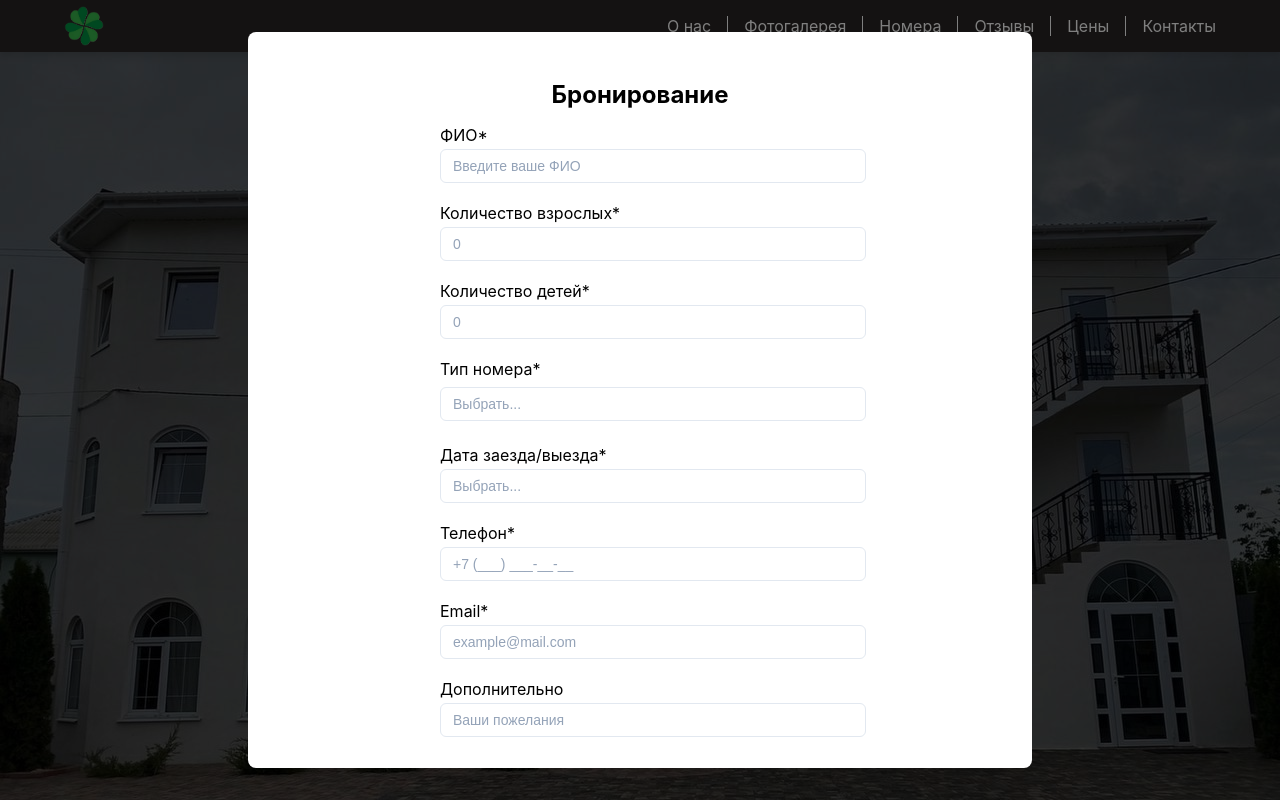
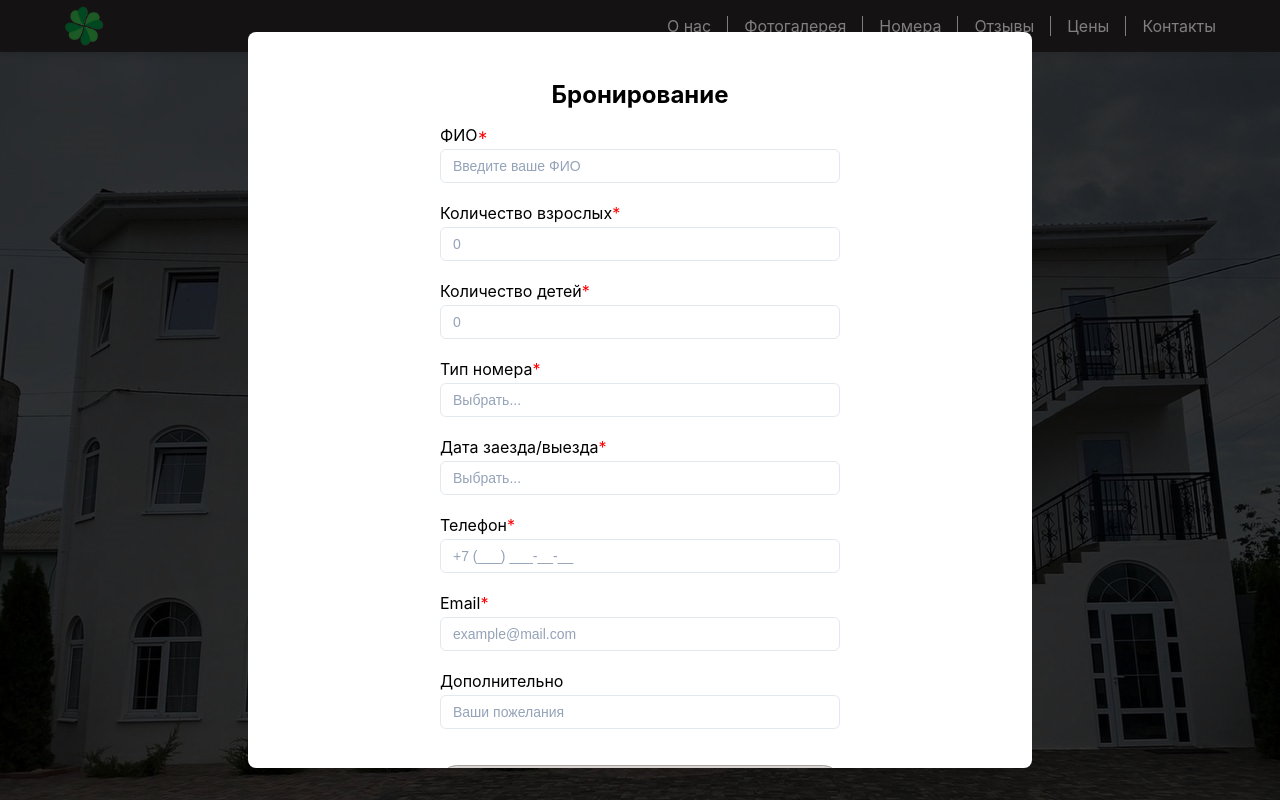
Before and after one commit to IgorPasichnik/Guest-Home, a React (Create React App) app: page / in a window 1280 px wide. Both pictures are taken after a click on the button "Забронировать". Shown: the top 800 px of the page. Built offline with nearby package versions, Linux system fonts and the light colour scheme; a web font is replaced by a local one.

Commit message:
logics form

```diff
--- a/src/UI/input/Input.module.scss
+++ b/src/UI/input/Input.module.scss
@@ -1,12 +1,10 @@
 .inputContainer {
+  width: 100%;
   padding: 0.25rem 0;
-  width: 100%;
-  max-width: 400px;
-  min-width: 400px;
 }
 
 .inputField {
-  width: 100%;
+  width: 93.5%;
   background-color: transparent;
   color: #475569;
   font-size: 0.875rem;
@@ -29,3 +27,7 @@
     border-color: #d4edd9;
   }
 }
+
+.error {
+  border: 1px solid red;
+}
--- a/src/UI/input/index.tsx
+++ b/src/UI/input/index.tsx
@@ -9,6 +9,7 @@ type MyInputProps = {
   readOnly?: boolean;
   placeholder?: string;
   maxLength?: number;
+  error?: boolean;
 };
 
 const MyInput: React.FC<MyInputProps> = ({
@@ -19,11 +20,12 @@ const MyInput: React.FC<MyInputProps> = ({
   readOnly,
   placeholder,
   maxLength,
+  error,
 }) => {
   return (
     <div className={Styles.inputContainer}>
       <input
-        className={Styles.inputField}
+        className={`${Styles.inputField} ${error ? Styles.error : ""}`.trim()}
         type={type}
         value={value}
         readOnly={readOnly}
--- a/src/UI/modal/Modal.module.scss
+++ b/src/UI/modal/Modal.module.scss
@@ -1,4 +1,5 @@
 .modalOverlay {
+  text-align: left;
   z-index: 999;
   position: fixed;
   top: 0;
@@ -24,7 +25,6 @@
 }
 
 .modalContent {
-  text-align: left;
   background-color: white;
   padding: 3rem 12rem;
   border-radius: 0.5rem;
@@ -37,6 +37,10 @@
   h1 {
     text-align: center;
     font-size: 1.5rem;
+    margin: 0;
+  }
+
+  p {
     margin: 0;
   }
 
@@ -62,18 +66,21 @@
   }
 
   .msgDone {
-    align-items: center;
+    height: 30px !important;
+    color: #166534;
     display: flex;
     justify-content: center;
+    align-items: center;
   }
 
   .msgErr {
+    height: 30px !important;
     color: red;
     display: flex;
     justify-content: center;
   }
 
-  .msg {
-    height: 28px;
+  .msgNone {
+    height: 30px !important;
   }
 }
--- a/src/UI/modal/calendar/index.tsx
+++ b/src/UI/modal/calendar/index.tsx
@@ -10,11 +10,18 @@ type Value = ValuePiece | [ValuePiece, ValuePiece];
 interface MyCalendarProps {
   value: string;
   onChange: (value: string) => void;
+  inputsHighlighted: boolean;
+  date: string;
 }
 
-const MyCalendar: React.FC<MyCalendarProps> = ({ value, onChange }) => {
+const MyCalendar: React.FC<MyCalendarProps> = ({
+  value,
+  onChange,
+  inputsHighlighted,
+  date,
+}) => {
   const [range, setRange] = useState<[Date | null, Date | null]>([null, null]);
-  const [hoveredDate, setHoveredDate] = useState<Date | null>(null); // Дата под курсором
+  const [hoveredDate, setHoveredDate] = useState<Date | null>(null);
   const [inputValue, setInputValue] = useState<string>("");
   const [isCalendarOpen, setIsCalendarOpen] = useState(false);
   const calendarRef = useRef<HTMLDivElement>(null);
@@ -23,16 +30,17 @@ const MyCalendar: React.FC<MyCalendarProps> = ({ value, onChange }) => {
     if (Array.isArray(value)) {
       const [start, end] = value as [Date, Date];
       setRange([start, end]);
-      setHoveredDate(null); // Сбрасываем `hoveredDate`
+      setHoveredDate(null);
 
-      // Форматируем дату в "DD.MM"
       const formatDate = (date: Date) => {
         const day = date.getDate().toString().padStart(2, "0");
         const month = (date.getMonth() + 1).toString().padStart(2, "0");
         return `${day}.${month}`;
       };
 
-      setInputValue(`${formatDate(start)} - ${formatDate(end)}`);
+      const formattedDate = `${formatDate(start)} - ${formatDate(end)}`;
+      setInputValue(formattedDate);
+      onChange(formattedDate);
       setIsCalendarOpen(false);
     }
   };
@@ -68,6 +76,7 @@ const MyCalendar: React.FC<MyCalendarProps> = ({ value, onChange }) => {
         readOnly={true}
         onClick={handleInputClick}
         placeholder="Выбрать..."
+        error={inputsHighlighted && !date}
       />
       {isCalendarOpen && (
         <div
@@ -117,7 +126,7 @@ const MyCalendar: React.FC<MyCalendarProps> = ({ value, onChange }) => {
             }}
             tileDisabled={({ date }) => {
               const month = date.getMonth();
-              return month < 4 || month > 8; // Отключаем даты с октября по апрель
+              return month < 4 || month > 8;
             }}
             tileContent={({ date }) => (
               <div onMouseEnter={() => handleMouseEnter(date)}></div>
--- a/src/UI/modal/index.tsx
+++ b/src/UI/modal/index.tsx
@@ -28,7 +28,6 @@ const Modal: React.FC<ModalProps> = ({ active, setActive }) => {
   const isFormValid =
     name !== "" &&
     email !== "" &&
-    message !== "" &&
     phoneNumber !== "" &&
     adults !== "" &&
     children !== "" &&
@@ -58,25 +57,35 @@ const Modal: React.FC<ModalProps> = ({ active, setActive }) => {
         date,
       };
       try {
-        const response = await fetch(
-          process.env.REACT_APP_SENDEMAIL_URL || "",
-          {
-            method: "POST",
-            headers: {
-              "Content-Type": "application/json",
-            },
-            body: JSON.stringify(feedbackData),
-          }
-        );
+        const response = await fetch(process.env.REACT_APP_SENDEMAIL_URL!, {
+          method: "POST",
+          headers: {
+            "Content-Type": "application/json",
+          },
+          body: JSON.stringify(feedbackData),
+        });
 
         if (response.ok) {
           setDone(true);
-          setTimeout(() => setActive(false), 3000);
+          setName("");
+          setPhoneNumber("");
+          setEmail("");
+          setMessage("");
+          setAdults("");
+          setChildren("");
+          setRoom("");
+          setDate("");
+
+          setTimeout(() => {
+            setDone(false);
+            setActive(false);
+          }, 4000);
         } else {
           setError(true);
           throw new Error("Ошибка отправки данных");
         }
       } catch (error) {
+        console.log("ошибка");
         console.error("Ошибка:", error);
         setError(true);
       }
@@ -97,55 +106,84 @@ const Modal: React.FC<ModalProps> = ({ active, setActive }) => {
       <div onClick={(e) => e.stopPropagation()} className={Styles.modalContent}>
         <h1>Бронирование</h1>
         <div>
-          <label>ФИО*</label>
+          <label>
+            ФИО<span style={{ color: "red" }}>*</span>
+          </label>
           <MyInput
             value={name}
             onChange={handleInputChange(setName)}
             placeholder="Введите ваше ФИО"
+            error={inputsHighlighted && !name}
           />
         </div>
         <div>
-          <label>Количество взрослых*</label>
+          <label>
+            Количество взрослых<span style={{ color: "red" }}>*</span>
+          </label>
           <MyInput
             type="number"
             value={adults}
             onChange={handleInputChange(setAdults)}
             placeholder="0"
+            error={inputsHighlighted && !adults}
           />
         </div>
         <div>
-          <label>Количество детей*</label>
+          <label>
+            Количество детей<span style={{ color: "red" }}>*</span>
+          </label>
           <MyInput
             type="number"
             value={children}
             onChange={handleInputChange(setChildren)}
             placeholder="0"
+            error={inputsHighlighted && !children}
           />
         </div>
         <div>
-          <label>Тип номера*</label>
-          <MySelect value={room} onChange={setRoom} />
+          <label>
+            Тип номера<span style={{ color: "red" }}>*</span>
+          </label>
+          <MySelect
+            value={room}
+            onChange={setRoom}
+            inputsHighlighted={inputsHighlighted}
+            room={room}
+          />
         </div>
         <div>
-          <label>Дата заезда/выезда*</label>
-          <MyCalendar value={date} onChange={setDate} />
+          <label>
+            Дата заезда/выезда<span style={{ color: "red" }}>*</span>
+          </label>
+          <MyCalendar
+            value={date}
+            onChange={setDate}
+            inputsHighlighted={inputsHighlighted}
+            date={date}
+          />
         </div>
         <div>
-          <label>Телефон*</label>
+          <label>
+            Телефон<span style={{ color: "red" }}>*</span>
+          </label>
           <MyInput
             type="tel"
             value={phoneNumber}
             onChange={handleInputChange(setPhoneNumber)}
             placeholder="+7 (___) ___-__-__"
+            error={inputsHighlighted && !phoneNumber}
           />
         </div>
         <div>
-          <label>Email*</label>
+          <label>
+            Email<span style={{ color: "red" }}>*</span>
+          </label>
           <MyInput
             type="email"
             value={email}
             onChange={handleInputChange(setEmail)}
             placeholder="example@mail.com"
+            error={inputsHighlighted && !email}
           />
         </div>
         <div>
@@ -159,11 +197,11 @@ const Modal: React.FC<ModalProps> = ({ active, setActive }) => {
 
         {showMessage ? (
           <div className={Styles.msgErr}>
-            <p>Заполните обязательные поля и примите условия соглашения.</p>
+            <p>Заполните обязательные поля!</p>
           </div>
         ) : done ? (
           <div className={Styles.msgDone}>
-            <img src={ready} alt="done" style={{ width: "10px" }} />
+            <img src={ready} alt="done" style={{ width: "20px" }} />
             <p>Заявка успешно отправлена!</p>
           </div>
         ) : error ? (
@@ -171,10 +209,13 @@ const Modal: React.FC<ModalProps> = ({ active, setActive }) => {
             <p>Ошибка отправки формы!</p>
           </div>
         ) : (
-          <div className="h-[28px]"></div>
+          <div className={Styles.msgNone}></div>
         )}
 
-        <button type="submit" disabled={!isFormValid}>
+        <button
+          type="submit"
+          // disabled={!isFormValid}
+        >
           Отправить
         </button>
       </div>
--- a/src/UI/modal/select/MySelect.module.scss
+++ b/src/UI/modal/select/MySelect.module.scss
@@ -3,7 +3,6 @@
   width: 100%;
   max-width: 400px;
   min-width: 400px;
-  padding: 4px 0;
 }
 
 .selectInput {
--- a/src/UI/modal/select/index.tsx
+++ b/src/UI/modal/select/index.tsx
@@ -1,4 +1,4 @@
-import React, { useState, useRef, useEffect } from "react";
+import React, { useState, useRef } from "react";
 import styles from "./MySelect.module.scss";
 import MyInput from "../../input";
 
@@ -10,9 +10,16 @@ type Option = {
 interface MySelectProps {
   value: string;
   onChange: (value: string) => void;
+  inputsHighlighted: boolean;
+  room: string;
 }
 
-const MySelect: React.FC<MySelectProps> = ({ value, onChange }) => {
+const MySelect: React.FC<MySelectProps> = ({
+  value,
+  onChange,
+  inputsHighlighted,
+  room,
+}) => {
   const [isOpen, setIsOpen] = useState<boolean>(false);
   const selectRef = useRef<HTMLDivElement>(null);
 
@@ -34,6 +41,7 @@ const MySelect: React.FC<MySelectProps> = ({ value, onChange }) => {
         readOnly
         onClick={() => setIsOpen(!isOpen)}
         placeholder="Выбрать..."
+        error={inputsHighlighted && !room}
       />
       {isOpen && (
         <div className={styles.optionsList}>
```
Also changed, not shown: public/index.html (+1 -26 lines), 1 other file (tests, documents, lock files or other folders).
